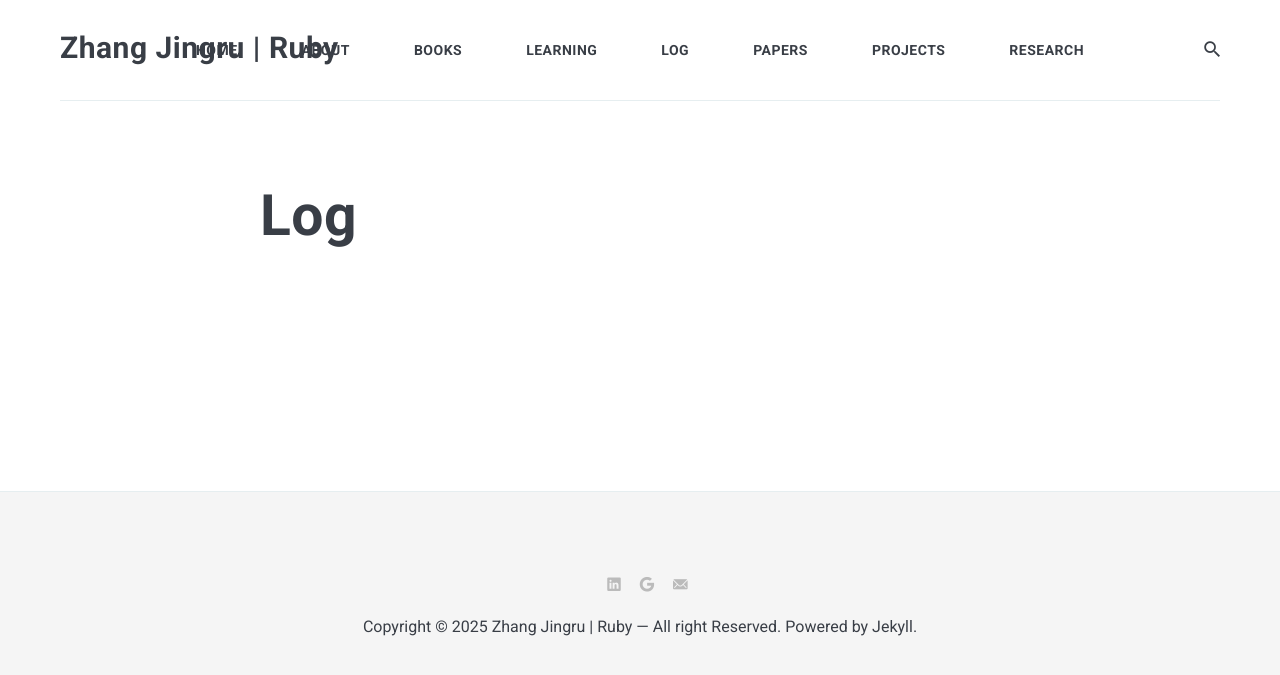
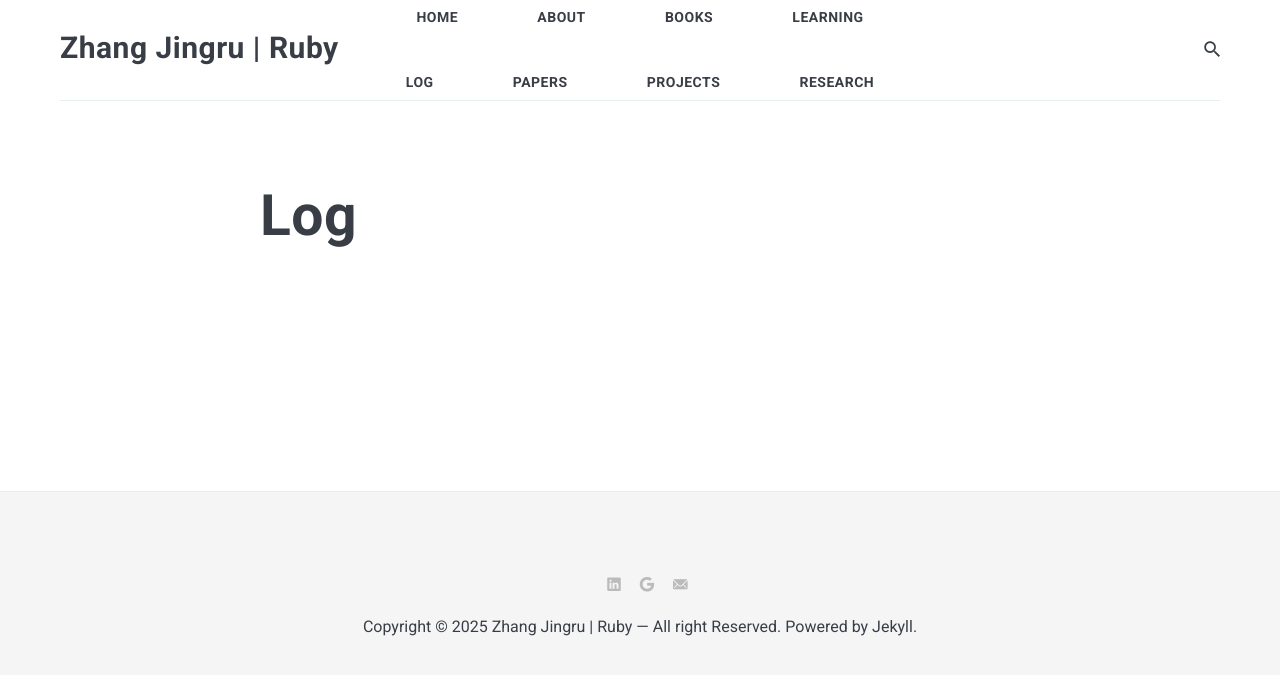
Before and after one commit to ZhangJingru-Ruby/ZhangJingru-Ruby.github.io, a Jekyll site: the page built from _pages/log.md, in a window 1280 px wide. Shown: the top 675 px of the page. Built offline with Jekyll 4.4.1, drawn with Linux system fonts in a browser that asks for light colours; nearby versions of some CDN libraries.

Commit message:
💄 Fix navbar layout spacing and wrap

```diff
--- a/_sass/3-modules/_header.scss
+++ b/_sass/3-modules/_header.scss
@@ -66,8 +66,14 @@
     display: none;
   }
 
+  /* .nav__list {*/
+    /* white-space: nowrap;*/
+
   .nav__list {
-    white-space: nowrap;
+    display: flex;
+    flex-wrap: wrap; /* 🌟 allows wrapping */
+    justify-content: center; /* 🌸 keeps them centered */
+    gap: 1.2rem; /* 💖 adds space between items */
 
     .nav__item {
       display: inline-block;
```
